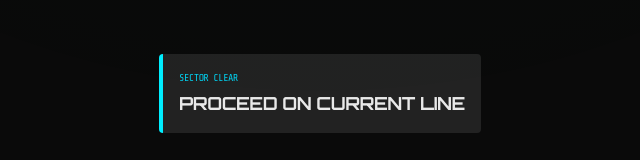
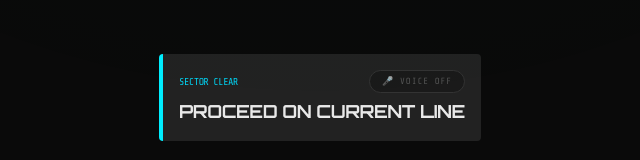
Before and after one commit to Naman-Goel-07/HarTimeError-Apex, a Next.js app: page /event/1 in a window 1280 px wide. Shown: the part 640-800 px from the top of the page, without its empty margins (320-960 px from the left). Built offline with nearby package versions, Linux system fonts and the light colour scheme; no server answers; the database is empty.

Commit message:
added voice functionality

```diff
--- a/src/app/event/[id]/page.js
+++ b/src/app/event/[id]/page.js
@@ -2,13 +2,14 @@
 
 export const dynamic = 'force-dynamic'
 
-import { useMemo } from 'react'
+import { useMemo, useState } from 'react'
 import { useParams } from 'next/navigation'
 import styles from '../../page.module.css'
 import { useTelemetry } from '@/hooks/useTelemetry'
 import { computeHeatBlobs, determineStrategyZone } from '@/lib/crowdLogic'
 import { useCompass } from '@/hooks/useCompass'
 import { useGuidance } from '@/hooks/useGuidance'
+import { useVoiceGuidance } from '@/hooks/useVoiceGuidance'
 import dynamicImport from 'next/dynamic'
 
 // Dynamic Imports
@@ -46,6 +47,10 @@ export default function EventCockpitPage() {
 
 	// 4. TACTICAL GUIDANCE: AI calculates evasive maneuvers based on blobs + heading
 	const guidance = useGuidance(safeHeading, blobs)
+
+	// 5. VOICE GUIDANCE
+	const [isVoiceActive, setIsVoiceActive] = useState(false)
+	useVoiceGuidance(guidance.suggestion, isVoiceActive)
 
 	return (
 		<main className={styles.pageWrapper}>
@@ -127,7 +132,6 @@ export default function EventCockpitPage() {
 				<div
 					style={{
 						background: 'var(--bg-elevated)',
-						// Dynamic border color based on AI Threat Severity
 						borderLeft: `4px solid ${
 							guidance.severity === 'high' ? 'var(--neon-red)' : guidance.severity === 'medium' ? 'var(--neon-yellow)' : 'var(--neon-cyan)'
 						}`,
@@ -135,13 +139,42 @@ export default function EventCockpitPage() {
 						borderRadius: '4px',
 					}}
 				>
-					<div
-						className={`text-[10px] mb-1 font-mono tracking-tighter ${
-							guidance.severity === 'high' ? 'text-red-500' : guidance.severity === 'medium' ? 'text-yellow-500' : 'text-cyan-400'
-						}`}
-					>
-						{guidance.message}
+					{/* Message label + Voice toggle in same row */}
+					<div className="flex items-center justify-between mb-1">
+						<div
+							className={`text-[10px] font-mono tracking-tighter ${
+								guidance.severity === 'high' ? 'text-red-500' : guidance.severity === 'medium' ? 'text-yellow-500' : 'text-cyan-400'
+							}`}
+						>
+							{guidance.message}
+						</div>
+
+						{/* 🎤 Voice Toggle Button */}
+						<button
+							onClick={() => {
+							const next = !isVoiceActive
+							if (typeof window !== 'undefined' && window.speechSynthesis) {
+								window.speechSynthesis.cancel()
+								const feedback = new SpeechSynthesisUtterance(
+									next ? 'Voice guidance activated' : 'Voice guidance disabled'
+								)
+								feedback.lang = 'en-US'
+								feedback.rate = 0.9
+								window.speechSynthesis.speak(feedback)
+							}
+							setIsVoiceActive(next)
+						}}
+							className={`flex items-center gap-1.5 px-3 py-1 rounded-full border text-[9px] uppercase tracking-widest font-mono transition-all active:scale-95 ${
+								isVoiceActive
+									? 'bg-[#00eeff]/10 border-[#00eeff] text-[#00eeff]'
+									: 'bg-[#1a1a1a] border-[#333] text-[#555] hover:border-[#00eeff]/40 hover:text-[#8892a4]'
+							}`}
+						>
+							<span className={isVoiceActive ? 'animate-pulse' : ''}>🎤</span>
+							{isVoiceActive ? 'VOICE ON' : 'VOICE OFF'}
+						</button>
 					</div>
+
 					<div className="text-lg font-bold font-display uppercase tracking-tight text-white/90">{guidance.suggestion}</div>
 				</div>
 			</section>
--- /dev/null
+++ b/src/hooks/useVoiceGuidance.js
@@ -0,0 +1,71 @@
+'use client'
+
+import { useEffect, useRef } from 'react'
+
+function toNaturalSpeech(suggestion) {
+	if (!suggestion) return null
+
+	if (suggestion === 'Proceed on current line') {
+		return 'You are on the correct path. Keep moving forward.'
+	}
+
+	if (suggestion === 'Maintain current speed and heading') {
+		return 'Continue moving straight at the same speed.'
+	}
+
+	if (suggestion === 'Maintain heading with caution') {
+		return 'Continue forward but stay alert.'
+	}
+
+	// "Divert X° LEFT" or "Divert X° RIGHT"
+	const divertMatch = suggestion.match(/Divert\s+(\d+)°\s+(LEFT|RIGHT)/i)
+	if (divertMatch) {
+		const degrees = divertMatch[1]
+		const direction = divertMatch[2].toLowerCase()
+		return `Turn ${direction} by ${degrees} degrees.`
+	}
+
+	// Fallback: Speak the raw suggestion as-is
+	return suggestion
+}
+
+export function useVoiceGuidance(suggestion, isActive) {
+	const lastSpokenRef = useRef(null)
+	const timeoutRef = useRef(null)
+
+	useEffect(() => {
+		if (typeof window === 'undefined' || !window.speechSynthesis) return
+
+		// Clear any pending debounced speech on every run
+		clearTimeout(timeoutRef.current)
+
+		if (!isActive) {
+			window.speechSynthesis.cancel()
+			return
+		}
+
+		if (suggestion && suggestion !== lastSpokenRef.current) {
+			// Debounce: wait 400ms before speaking in case suggestion changes rapidly
+			timeoutRef.current = setTimeout(() => {
+				const naturalText = toNaturalSpeech(suggestion)
+				if (!naturalText) return
+
+				window.speechSynthesis.cancel()
+
+				const utterance = new SpeechSynthesisUtterance(naturalText)
+				utterance.lang = 'en-US'
+				utterance.rate = 0.9
+				utterance.pitch = 1
+
+				window.speechSynthesis.speak(utterance)
+
+				lastSpokenRef.current = suggestion
+			}, 400)
+		}
+
+		return () => {
+			clearTimeout(timeoutRef.current)
+			window.speechSynthesis.cancel()
+		}
+	}, [suggestion, isActive])
+}
```
